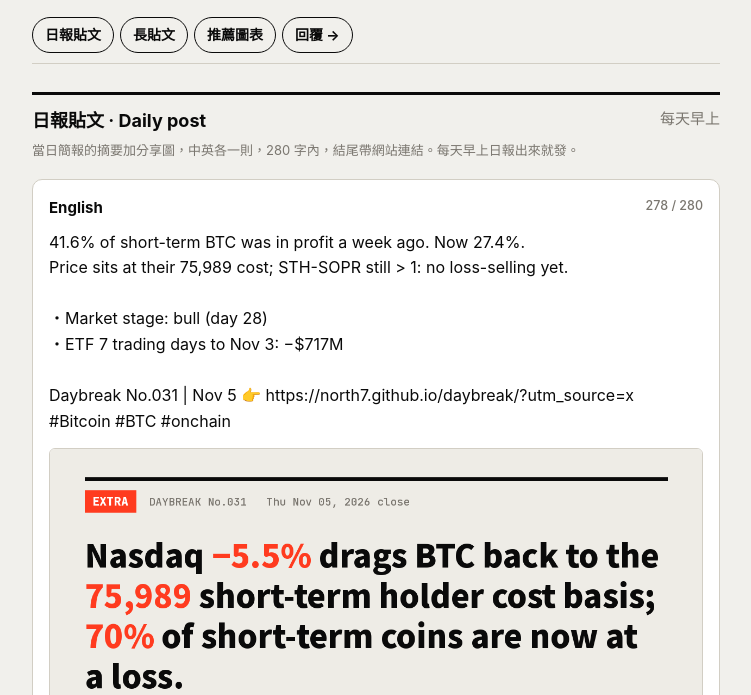
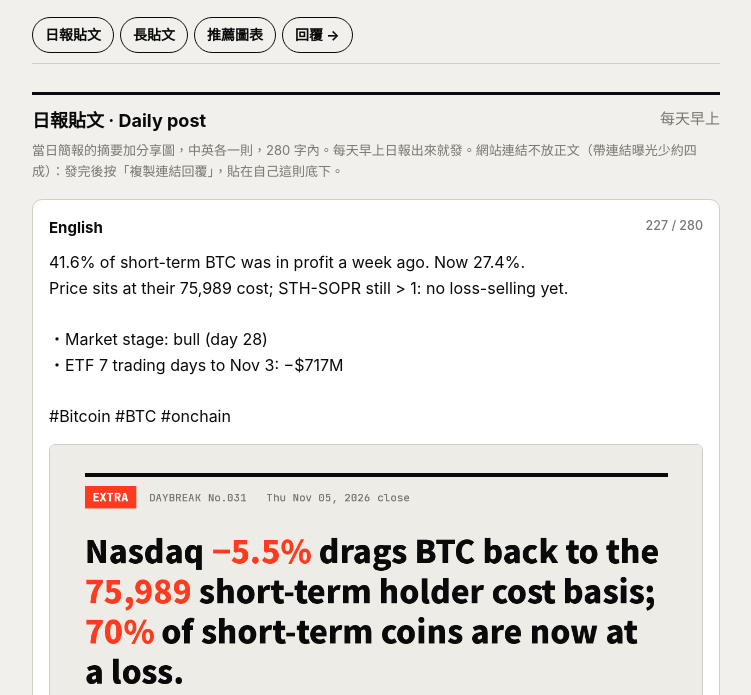
Before and after one commit to North7/daybreak, a plain HTML site: page ops/post/index.html in a window 1280 px wide. Shown: the part 105-800 px from the top of the page, without its empty margins (264-1015 px from the left). Drawn offline with Linux system fonts and the light colour scheme.

Commit message:
運營：日報／快訊連結改放自己的回覆；原創一天三個時段；回覆加量到 15–20
依 XFastest、ClimbX、HowMuchOnX 的整理：正文帶連結曝光少約四成、同時段連發會打折、
100–1,000 粉階段回覆要加量。發文小幫手自動把連結那行拆出來，加「複製連結回覆」。

Co-Authored-By: Claude Opus 5.5 <noreply@anthropic.com>

```diff
--- a/ops/post/index.html
+++ b/ops/post/index.html
@@ -74,13 +74,13 @@ h3 small { color:var(--ink3); font-weight:500; }
   <div id="flash" class="grp" hidden><h2 class="grp-h">快訊 · Breaking <small id="flash-meta"></small></h2>
     <p class="desc">盤中事件：新低／新高、ETF 數據、大爆倉。看到就發，中英各一則，單張圖。只顯示今天的。</p><div id="flash-list"></div></div>
   <div id="t-daily" class="grp"><h2 class="grp-h">日報貼文 · Daily post <small>每天早上</small></h2>
-    <p class="desc">當日簡報的摘要加分享圖，中英各一則，280 字內，結尾帶網站連結。每天早上日報出來就發。</p><div id="posts"></div></div>
+    <p class="desc">當日簡報的摘要加分享圖，中英各一則，280 字內。每天早上日報出來就發。網站連結不放正文（帶連結曝光少約四成）：發完後按「複製連結回覆」，貼在自己這則底下。</p><div id="posts"></div></div>
   <div id="long" class="grp" hidden><h2 class="grp-h">長貼文 · Long posts <small id="long-meta"></small></h2>
     <p class="desc">每天 1–2 則圖表長貼文（X Premium 長貼文，不是 Article）：一個核心指標講透，配網站原圖，文中數字標在圖上。照建議時間發。沒處理的會一直留著；發完按「標記已處理」，當天收起來，隔天就不再顯示（只記在這台裝置）。</p><div id="long-list"></div>
     <p class="tip">長貼文（手機）：按「在 X 發文（圖＋全文）」→ 分享選單裡選 X，配圖和全文會一起帶進發文框。全文同時已複製：如果文字沒帶進去或被截斷，把發文框的字全選刪掉、直接貼上。<br>
     電腦：按「在 X 發文」會打開 X 網頁版發文框；全文在約 730 字以內會直接帶入（同日報），更長的 X 網址收不下，會先複製全文、打開空白發文框，貼上即可 → 回來按「複製圖片」→ 在發文框再貼一次就加上圖了。文字框可以點一下展開。</p></div>
   <div id="t-picks" class="grp"><h2 class="grp-h">推薦圖表 · Today's picks <small id="picks-meta"></small></h2>
-    <p class="desc">短圖說（280 字內）加一張圖。可以在長貼文之外補發，或貼到 Threads 等其他平台。</p>
+    <p class="desc">短圖說（280 字內）加一張圖。每天中午（12:00–13:00）挑一張發，當作早上日報和晚上長貼文之間的那則原創；也可以貼到 Threads 等其他平台。</p>
     <div id="picks"><p class="sub">讀取中… Loading…</p></div></div>
   <p class="tip">手機：按「分享到 X（含圖）」→ 在分享選單選 X，圖和文字一起帶進發文視窗；若 X 只帶了圖，文字已自動複製，在發文框貼上即可。「存到相簿」→ 選「儲存影像」。「在 X App 發文」直接打開 X App 的發文視窗（只有文字）。<br>
   Phone: "Share to X (with image)" → pick X in the share sheet; the text is also copied, so paste it if X keeps only the image. "Save to Photos" → choose "Save Image". "Post in X app" opens the X app composer (text only).<br>
@@ -147,6 +147,18 @@ h3 small { color:var(--ink3); font-weight:500; }
       };
     });
   }
+  // 2026-11-06：正文帶連結的貼文曝光少約四成（ClimbX 統計 89 則，中位數 −41%），連結那一行拆出來，發完貼在自己貼文底下的第一則回覆
+  function splitLink(t) {
+    var keep = [], link = [];
+    t.split('\n').forEach(function (l) { (/https?:\/\/\S+/.test(l) ? link : keep).push(l); });
+    return [keep.join('\n').replace(/\n{3,}/g, '\n\n').trim(), link.join('\n').trim()];
+  }
+  function linkBox(k, link, zh) {
+    if (!link) return '';
+    texts[k + ':link'] = link;
+    return '<p class="why">' + (zh ? '發完後，在自己這則底下回覆這一行（連結放回覆，正文不放：帶連結的貼文曝光少約四成）' : 'After posting, reply to your own post with this line (links in the main post cut reach by ~40%)') + '</p>' +
+      '<pre>' + esc(link) + '</pre><div class="btns"><button class="copy" data-k="' + k + ':link">' + (zh ? '複製連結回覆' : 'Copy link reply') + '</button></div>';
+  }
   function tpe(d) { return new Date(d).toLocaleDateString('sv-SE', { timeZone: 'Asia/Taipei' }); }   // 台北日期 YYYY-MM-DD
   var TODAY = tpe(Date.now());
   function img(path) { return ROOT + path.replace(/^https:\/\/north7\.github\.io\/daybreak\//, '') + '?t=' + T; }
@@ -158,7 +170,7 @@ h3 small { color:var(--ink3); font-weight:500; }
                  ['zh', '中文', p.image_zh, ['分享到 X（含圖）', '存到相簿', '在 X App 發文', '複製文字', '下載圖片']]];
     var el = document.getElementById('posts');
     el.innerHTML = langs.map(function (L) {
-      var k = L[0], t = p[k] || '', w = weight(t), B = L[3], im = L[2] ? img(L[2]) : '';
+      var k = L[0], sp = splitLink(p[k] || ''), t = sp[0], w = weight(t), B = L[3], im = L[2] ? img(L[2]) : '';
       texts[k] = t;
       if (im) prefetch(k, im, 'daybreak-' + p.date + '-' + k + '.png');
       // 手機用 X App 的網址協定直接開發文視窗（網頁版 intent 會落在未登入的內建瀏覽器）；電腦用網頁版
@@ -168,7 +180,7 @@ h3 small { color:var(--ink3); font-weight:500; }
         (im ? '<button class="go share" data-k="' + k + '">' + B[0] + '</button>' + '<button class="save" data-k="' + k + '">' + B[1] + '</button>' : '') +
         '<a href="' + xurl + '"' + (MOBILE ? '' : ' target="_blank" rel="noopener"') + '>' + (MOBILE ? B[2] : 'Post on X / 在 X 發文') + '</a>' +
         '<button class="copy" data-k="' + k + '">' + B[3] + '</button>' +
-        (im && !MOBILE ? '<a href="' + im + '" download="daybreak-' + p.date + '-' + k + '.png">' + B[4] + '</a>' : '') + '</div></section>';
+        (im && !MOBILE ? '<a href="' + im + '" download="daybreak-' + p.date + '-' + k + '.png">' + B[4] + '</a>' : '') + '</div>' + linkBox(k, sp[1], k === 'zh') + '</section>';
     }).join('');
     bind(el);
   }).catch(function () { document.getElementById('meta').textContent = '讀取失敗 · Failed to load data/x_post.json'; });
@@ -187,7 +199,7 @@ h3 small { color:var(--ink3); font-weight:500; }
       var hm = new Date(x.time).toLocaleString('zh-TW', { month: 'numeric', day: 'numeric', hour: '2-digit', minute: '2-digit', hour12: false });
       return '<section><h2>' + esc(x.title || '') + ' <small>' + hm + '</small></h2>' + (x.note ? '<p class="why">' + esc(x.note) + '</p>' : '') +
         ['zh', 'en'].filter(function (lang) { return x[lang]; }).map(function (lang) {
-          var k = 'flash:' + x.id + ':' + lang, t = x[lang], w = weight(t), B = LB[lang];
+          var k = 'flash:' + x.id + ':' + lang, sp = splitLink(x[lang]), t = sp[0], w = weight(t), B = LB[lang];
           var im = x.image ? img('data/flash/' + x.id + '-' + lang + '.png') : '', fn = 'daybreak-flash-' + x.id + '-' + lang + '.png';
           texts[k] = t; if (im) prefetch(k, im, fn);
           var xurl = MOBILE ? 'twitter://post?message=' + encodeURIComponent(t) : 'https://x.com/intent/post?text=' + encodeURIComponent(t);
@@ -196,7 +208,7 @@ h3 small { color:var(--ink3); font-weight:500; }
             (im ? '<button class="go share" data-k="' + k + '">' + B[1] + '</button><button class="save" data-k="' + k + '">' + B[2] + '</button>' : '') +
             '<a class="' + (im ? '' : 'go') + '" href="' + xurl + '"' + (MOBILE ? '' : ' target="_blank" rel="noopener"') + '>' + (MOBILE ? B[3] : 'Post on X / 在 X 發文') + '</a>' +
             '<button class="copy" data-k="' + k + '">' + B[4] + '</button>' +
-            (im && !MOBILE ? '<a href="' + im + '" download="' + fn + '">' + B[5] + '</a>' : '') + '</div>';
+            (im && !MOBILE ? '<a href="' + im + '" download="' + fn + '">' + B[5] + '</a>' : '') + '</div>' + linkBox(k, sp[1], lang === 'zh');
         }).join('') + '</section>';
     }).join('');
     bind(el);
```
Also changed, not shown: 2 other files.
